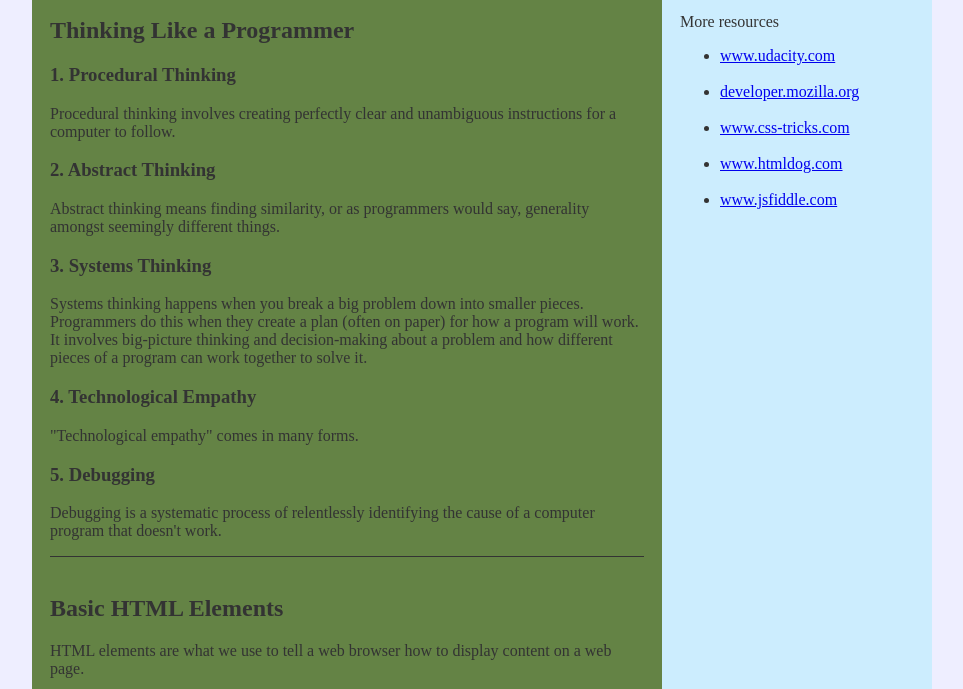
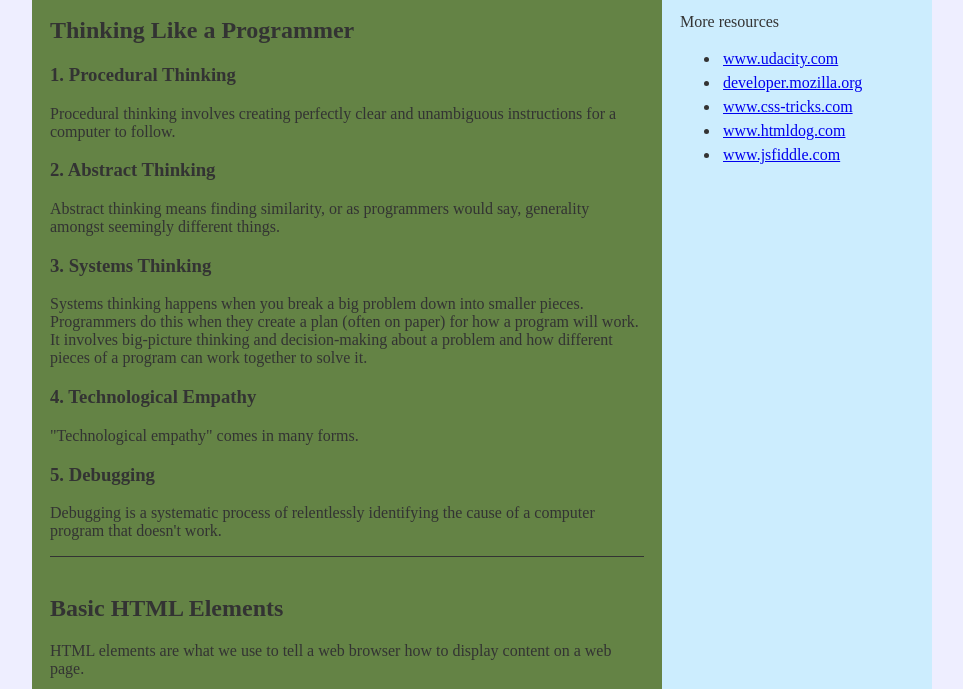
Before and after one commit to BassieBangura/Make_a_web_page, a plain HTML site: page index.html in a window 1280 px wide. Shown: the part 111-800 px from the top of the page, without its empty margins (158-1121 px from the left). Drawn offline with Linux system fonts and the light colour scheme.

Commit message:
Edited index.html and style.css

```diff
--- a/index.html
+++ b/index.html
@@ -6,20 +6,20 @@
     <link rel="stylesheet" href="style.css">
   </head>
   <body>
-      <header role="banner">
+      <header>
         <h1>SUMMARY NOTES</h1>
         <p><b>This page provides a summary of the Key things I have learnt thus far in the Introduction to
            Programming nanodegree.</b></p>
       </header>
-      <main role="content" class="maincontainer">
-        <article class="articlecontainer">
-          <section class="sectionone">
+      <main class="maincontainer">
+        <div class="articlecontainer">
+          <div class="sectionone">
               <section>
                 <h2>Thinking Like a Programmer</h2>
                 <h3>1. Procedural Thinking</h3>
                 <p>Procedural thinking involves creating perfectly clear and unambiguous instructions for a computer to follow.</p>
               </section>
-                <section>
+              <section>
                 <h3>2. Abstract Thinking</h3>
                 <p>Abstract thinking means finding similarity, or as programmers would say, generality amongst seemingly different things.</p>
               </section>
@@ -35,7 +35,7 @@
                 <h3>5. Debugging</h3>
                 <p>Debugging is a systematic process of relentlessly identifying the cause of a computer program that doesn't work.</p>
               </section>
-          </section>
+          </div>
           <br>
           <section class="sectiontwo">
             <h2>Basic HTML Elements</h2>
@@ -50,15 +50,15 @@
               Attributes provide additional information to the browser. <a href="https://www.udacity.com">Udacity</a> Creates a hyperlink to the
               href attribute value url and names it Udacity.You also have the div, span and br tags</p>
           </section>
-        </article>
+        </div>
         <aside class="asidecontainer">
           <p>More resources</p>
           <ul>
-            <li><a href="https://www.udacity.com" target="_blank">www.udacity.com</a></li><br>
-            <li><a href="https://developer.mozilla.org" target="_blank">developer.mozilla.org</a></li><br>
-            <li><a href="https://www.css-tricks.com" target="_blank">www.css-tricks.com</a></li><br>
-            <li><a href="https://www.htmldog.com" target="_blank">www.htmldog.com</a></li><br>
-            <li><a href="https://www.jsfiddle.net" target="_blank">www.jsfiddle.com</a></li><br>
+            <li><a href="https://www.udacity.com" target="_blank">www.udacity.com</a></li>
+            <li><a href="https://developer.mozilla.org" target="_blank">developer.mozilla.org</a></li>
+            <li><a href="https://www.css-tricks.com" target="_blank">www.css-tricks.com</a></li>
+            <li><a href="https://www.htmldog.com" target="_blank">www.htmldog.com</a></li>
+            <li><a href="https://www.jsfiddle.net" target="_blank">www.jsfiddle.com</a></li>
           </ul>
         </aside>
       </main>
@@ -67,4 +67,4 @@
         <p>Africa Coder 2017.</p>
       </footer>
   </body>
-</html
+</html>
--- a/style.css
+++ b/style.css
@@ -1,8 +1,5 @@
 * {
     -webkit-box-sizing:border-box;
-    -moz-box-sizing:border-box;
-    -ms-box-sizing:border-box;
-    -o-box-sizing:border-box;
     box-sizing:border-box;
 }
 
@@ -36,7 +33,7 @@ header h1 {
     display:-webkit-flex;
     display:-ms-flexbox;
     display:flex;
-    flex:row wrap;
+    flex-flow:row wrap;
     width:100%;
     margin:auto;
 }
@@ -72,3 +69,7 @@ footer p {
     width:100%;
     border-bottom: solid 1px;
 }
+
+aside ul li {
+    padding:3px;
+}
```
